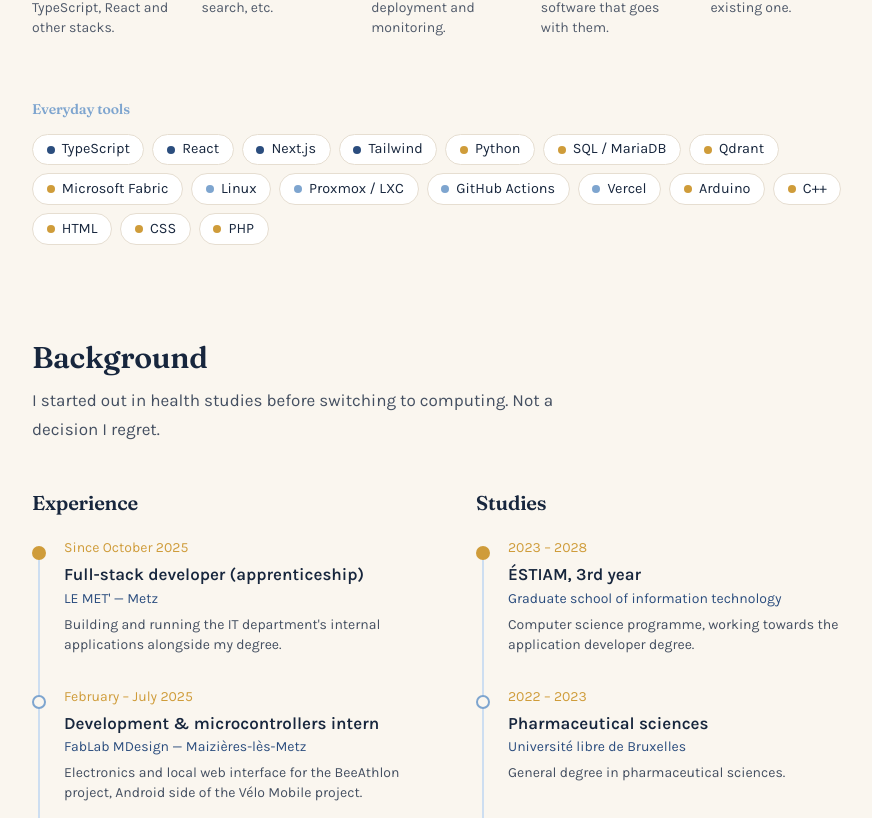
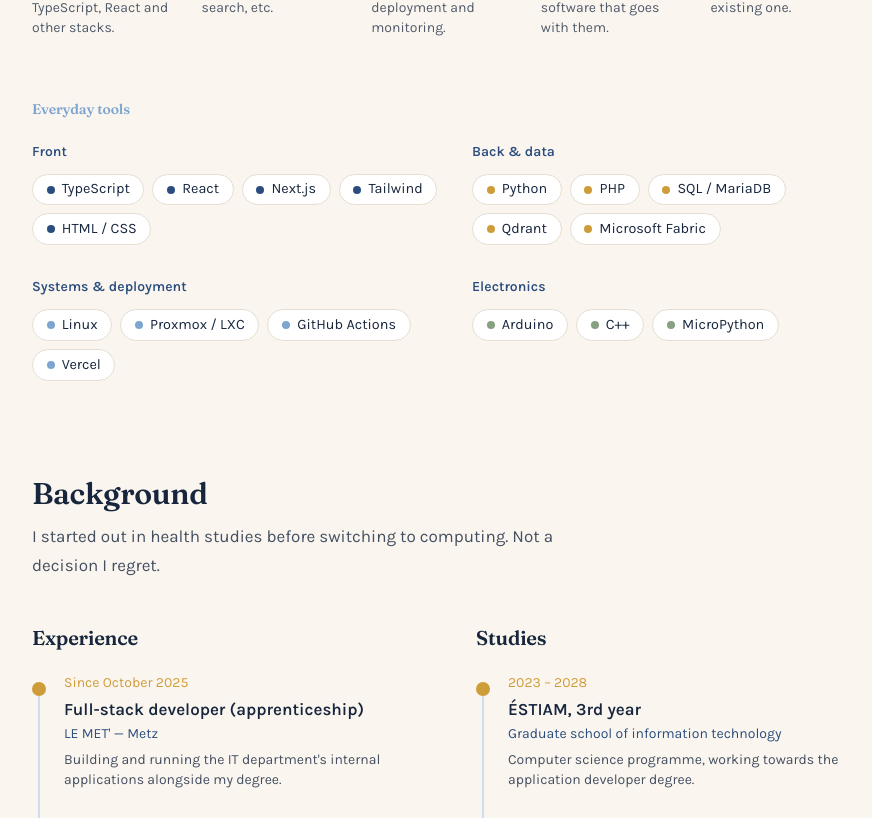
Before and after one commit to nakzskea/portfolio-milan, a Next.js app: page /en in a window 1280 px wide. Shown: the part 1038-1856 px from the top of the page, without its empty margins (184-1056 px from the left). Built offline with nearby package versions, Linux system fonts and the light colour scheme.

Commit message:
Regroupement des stacks

```diff
--- a/app/[lang]/page.tsx
+++ b/app/[lang]/page.tsx
@@ -116,13 +116,18 @@ export default async function Accueil({
           <h3 className="mt-16 text-sm font-semibold text-bleu-doux">
             {t.technologiesTitre}
           </h3>
-          <ul className="mt-4 flex flex-wrap gap-2">
-            {t.technologies.map((o) => (
-              <li key={o.nom} className="badge" data-ton={o.ton}>
-                {o.nom}
-              </li>
+                    <div className="mt-6 grid gap-8 sm:grid-cols-2">
+            {t.technologies.map((g) => (
+              <div key={g.famille}>
+                <h4 className="text-sm font-semibold text-bleu">{g.famille}</h4>
+                <ul className="mt-3 flex flex-wrap gap-2">
+                  {g.outils.map((o) => (
+                    <li key={o} className="badge" data-ton={g.ton}>{o}</li>
+                  ))}
+                </ul>
+              </div>
             ))}
-          </ul>
+          </div>
         </section>
 
         <section className="mt-24">
--- a/app/dico.ts
+++ b/app/dico.ts
@@ -44,25 +44,12 @@ export const dico = {
       },
     ],
     technologiesTitre: "Les outils du quotidien",
-    technologies: [
-      { nom: "TypeScript", ton: "encre" },
-      { nom: "React", ton: "encre" },
-      { nom: "Next.js", ton: "encre" },
-      { nom: "Tailwind", ton: "encre" },
-      { nom: "Python", ton: "or" },
-      { nom: "SQL / MariaDB", ton: "or" },
-      { nom: "Qdrant", ton: "or" },
-      { nom: "Microsoft Fabric", ton: "or" },
-      { nom: "Linux", ton: "bleu" },
-      { nom: "Proxmox / LXC", ton: "bleu" },
-      { nom: "GitHub Actions", ton: "bleu" },
-      { nom: "Vercel", ton: "bleu" },
-      { nom: "Arduino", ton: "or" },
-      { nom: "C++", ton: "or" },
-      { nom: "HTML", ton: "or" },
-      { nom: "CSS", ton: "or" },
-      { nom: "PHP", ton: "or" },
-    ],
+      technologies: [
+        { famille: "Front", ton: "front", outils: ["TypeScript", "React", "Next.js", "Tailwind", "HTML / CSS"] },
+        { famille: "Back & données", ton: "back", outils: ["Python", "PHP", "SQL / MariaDB", "Qdrant", "Microsoft Fabric"] },
+        { famille: "Systèmes & déploiement", ton: "sys", outils: ["Linux", "Proxmox / LXC", "GitHub Actions", "Vercel"] },
+        { famille: "Électronique", ton: "elec", outils: ["Arduino", "C++", "MicroPython"] },
+      ],
     parcoursTitre: "Parcours",
     parcoursChapo:
       "J'ai commencé par des études de santé avant de basculer vers l'informatique. Je ne le regrette pas une seconde.",
@@ -229,25 +216,12 @@ export const dico = {
       },
     ],
     technologiesTitre: "Everyday tools",
-    technologies: [
-      { nom: "TypeScript", ton: "encre" },
-      { nom: "React", ton: "encre" },
-      { nom: "Next.js", ton: "encre" },
-      { nom: "Tailwind", ton: "encre" },
-      { nom: "Python", ton: "or" },
-      { nom: "SQL / MariaDB", ton: "or" },
-      { nom: "Qdrant", ton: "or" },
-      { nom: "Microsoft Fabric", ton: "or" },
-      { nom: "Linux", ton: "bleu" },
-      { nom: "Proxmox / LXC", ton: "bleu" },
-      { nom: "GitHub Actions", ton: "bleu" },
-      { nom: "Vercel", ton: "bleu" },
-      { nom: "Arduino", ton: "or" },
-      { nom: "C++", ton: "or" },
-      { nom: "HTML", ton: "or" },
-      { nom: "CSS", ton: "or" },
-      { nom: "PHP", ton: "or" },
-    ],
+      technologies: [
+        { famille: "Front", ton: "front", outils: ["TypeScript", "React", "Next.js", "Tailwind", "HTML / CSS"] },
+        { famille: "Back & data", ton: "back", outils: ["Python", "PHP", "SQL / MariaDB", "Qdrant", "Microsoft Fabric"] },
+        { famille: "Systems & deployment", ton: "sys", outils: ["Linux", "Proxmox / LXC", "GitHub Actions", "Vercel"] },
+        { famille: "Electronics", ton: "elec", outils: ["Arduino", "C++", "MicroPython"] },
+      ],
     parcoursTitre: "Background",
     parcoursChapo:
       "I started out in health studies before switching to computing. Not a decision I regret.",
--- a/app/globals.css
+++ b/app/globals.css
@@ -8,7 +8,9 @@
   --color-bleu: #2b4d7e;
   --color-bleu-doux: #7ea5cf;
   --color-or: #cf9c3a;
+  --color-sauge: #86a081;
   --color-trait: #e6ded1;
+
 
   --font-display: var(--font-fraunces), Georgia, serif;
   --font-body: var(--font-karla), ui-sans-serif, system-ui, sans-serif;
@@ -82,13 +84,10 @@ button:focus-visible {
   background: var(--color-bleu-doux);
 }
 
-.badge[data-ton="or"]::before {
-  background: var(--color-or);
-}
-
-.badge[data-ton="encre"]::before {
-  background: var(--color-bleu);
-}
+.badge[data-ton="front"]::before { background: var(--color-bleu); }
+.badge[data-ton="back"]::before { background: var(--color-or); }
+.badge[data-ton="sys"]::before { background: var(--color-bleu-doux); }
+.badge[data-ton="elec"]::before { background: var(--color-sauge); }
 
 /* Carte crème posée sur le fond, ombre très douce type papier. */
 .carte {
```
